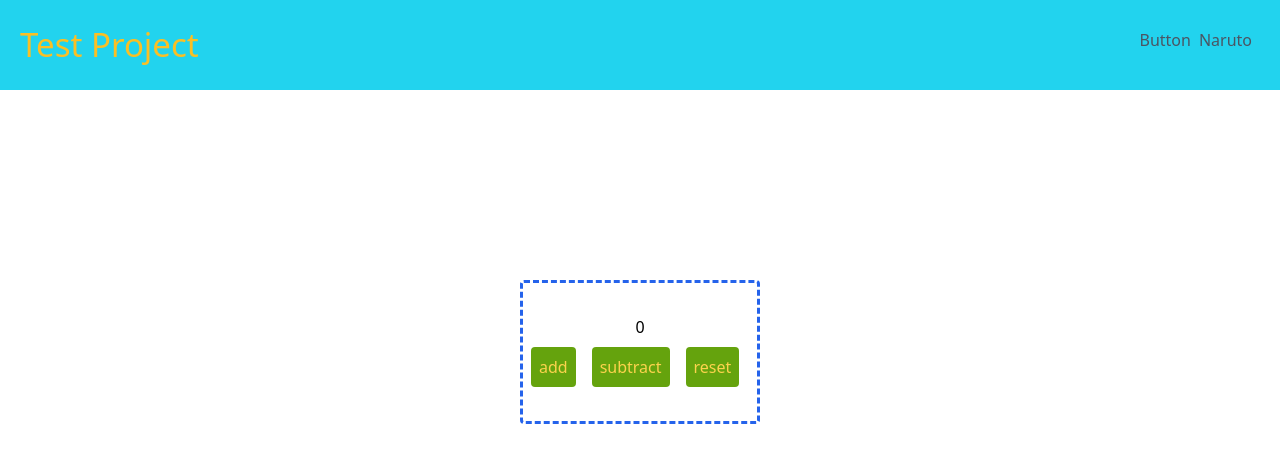
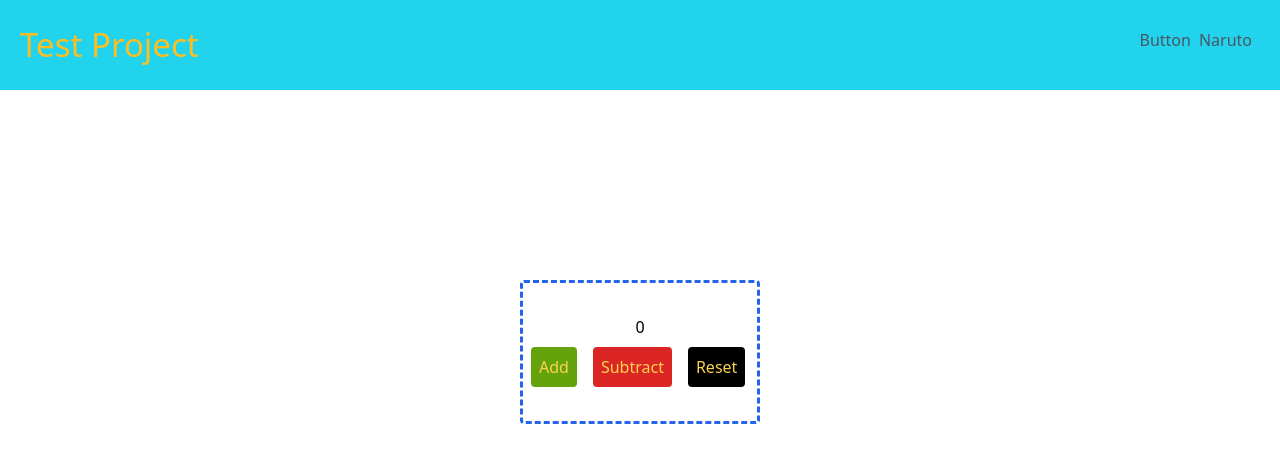
Before and after one commit to AmielOrdas/test-project, a React (Vite) app: page / in a window 1280 px wide. Shown: the top 462 px of the page. Built offline with nearby package versions, Linux system fonts and the light colour scheme.

Commit message:
I changed the button component into one button and not three buttons only. This is done so that every button can be modified and not three button at once.

```diff
--- a/src/Button.jsx
+++ b/src/Button.jsx
@@ -1,18 +1,10 @@
 import React from "react";
 
-function Button({ text1, text2, text3, function1, function2, function3 }) {
+function Button({ text, Function, styles }) {
   return (
-    <div>
-      <button className="text-amber-300 m-2 bg-lime-600 p-2 rounded" onClick={function1}>
-        {text1}
-      </button>
-      <button className="text-amber-300 m-2 bg-lime-600 p-2 rounded" onClick={function2}>
-        {text2}
-      </button>
-      <button className="text-amber-300 m-2 bg-lime-600 p-2 rounded" onClick={function3}>
-        {text3}
-      </button>
-    </div>
+    <button className={styles} onClick={Function}>
+      {text}
+    </button>
   );
 }
 
--- a/src/Pages/ButtonPage.jsx
+++ b/src/Pages/ButtonPage.jsx
@@ -36,12 +36,19 @@ function ButtonPage() {
         <div className="border-[3px] border-dashed border-blue-600 h-36 w-[15rem] rounded m-auto ">
           <h2 className="flex justify-center mt-8">{count}</h2>
           <Button
-            text1="add"
-            text2="subtract"
-            text3="reset"
-            function1={handleCountAdd}
-            function2={handleCountSubtract}
-            function3={handleCountReset}
+            text={"Add"}
+            Function={handleCountAdd}
+            styles={"text-amber-300 m-2 bg-lime-600 p-2 rounded"}
+          />
+          <Button
+            text={"Subtract"}
+            Function={handleCountSubtract}
+            styles={"text-amber-300 m-2 bg-red-600 p-2 rounded"}
+          />
+          <Button
+            text={"Reset"}
+            Function={handleCountReset}
+            styles={"text-amber-300 m-2 bg-black p-2 rounded"}
           />
         </div>
       </main>
--- a/src/Pages/NarutoPage.jsx
+++ b/src/Pages/NarutoPage.jsx
@@ -4,45 +4,21 @@ import useOnMountUnsafe from "../useOnMountUnsafe";
 import NarutoCard from "../NarutoCard";
 import Button from "../Button";
 
-const initialCard = {
-  id: "",
-  img: "",
-  name: "",
-  debut: "",
-  personal: "",
-};
-
-const ACTIONS = {
-  SET_CARD1: "set_card1",
-  SET_CARD2: "set_card2",
-  SET_CARD3: "set_card3",
-};
-
-const reducer = (state, action) => {
-  switch (action.type) {
-    case ACTIONS.SET_CARD1:
-      return {};
-    case ACTIONS.SET_CARD2:
-      return {};
-    case ACTIONS.SET_CARD3:
-      return {};
-    default:
-      state;
-  }
-};
-
 function NarutoPage() {
   const [data, setData] = useState([]);
-  const [state, dispatch] = useReducer(reducer, initialCard);
   const inputRef = useRef("Enter naruto character name");
-
   function handleInputRef() {
     console.log(inputRef.current.value);
   }
+  function handleSetCard1() {}
+  function handleSetCard2() {}
+  function handleSetCard3() {}
 
   async function fetchNaruto() {
     try {
-      const response = await fetch(`https://narutodb.xyz/api/character`); // This will return an object containing the data
+      const response = await fetch(
+        `https://narutodb.xyz/api/character?page=1&limit=1431`
+      ); // This will return an object containing the data
 
       if (!response.ok) {
         throw new Error("Could not fetch resource"); // this will execute when fetching fails
@@ -50,7 +26,10 @@ function NarutoPage() {
       const data = await response.json(); // This will convert the object into JSON format which is an array of objects.
 
       setData(data);
-      console.log(data);
+      console.log(data.characters[19]);
+      console.log(data.characters.flat());
+
+      // console.log(flatData);
     } catch (error) {
       console.error(error);
     }
```
